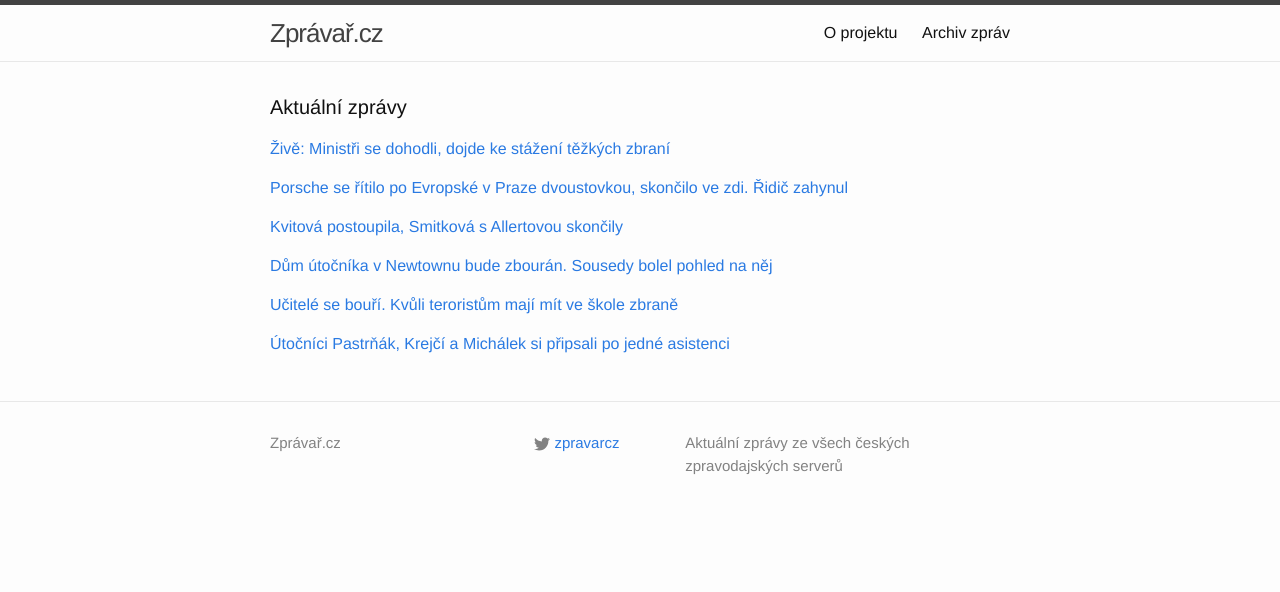
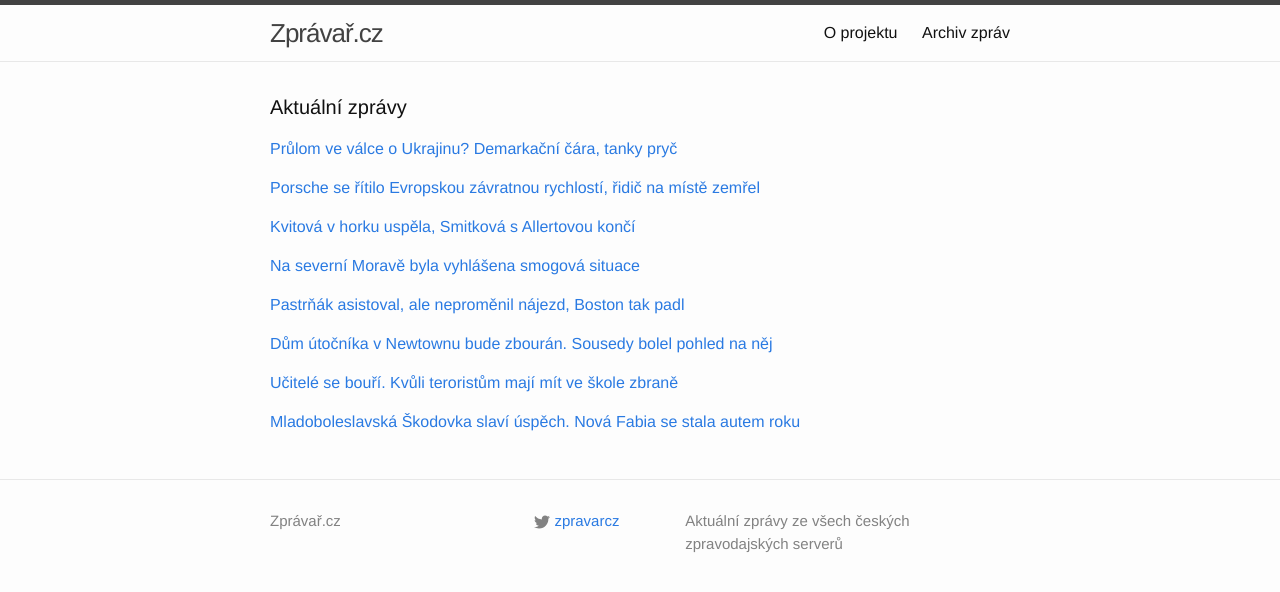
Before and after one commit to adliska/zpravar, a Jekyll site: the page built from index.html, in a window 1280 px wide. Shown: the top 592 px of the page. Built offline with Jekyll 4.4.1, drawn with Linux system fonts in a browser that asks for light colours.

Commit message:
zpravar news update

```diff
--- a/index.html
+++ b/index.html
@@ -5,9 +5,10 @@ layout: default
 <div class="home">
     <h1 class="page-heading">Aktuální zprávy</h1>
 
-<p><a href="javascript:;" onclick="toggle_visibility('zpravy0')">Živě: Ministři se dohodli, dojde ke stážení těžkých zbraní</a></p>
+<p><a href="javascript:;" onclick="toggle_visibility('zpravy0')">Průlom ve válce o Ukrajinu? Demarkační čára, tanky pryč</a></p>
 <div id="zpravy0" style="display:none">
 <ul>
+<li><a href=http://www.tyden.cz/rubriky/zahranici/rusko-a-okoli/prulom-ve-valce-o-ukrajinu-demarkacni-cara-tanky-pryc_330919.html>Průlom ve válce o Ukrajinu? Demarkační čára, tanky pryč - www.tyden.cz</a></li>
 <li><a href=http://zpravy.aktualne.cz/zahranici/zive-ctvrtek-22-ledna-ukrajina-rusko-separatiste/r~dc9eade8a17f11e49e4b0025900fea04/>Živě: Ministři se dohodli, dojde ke stážení těžkých zbraní - zpravy.aktualne.cz</a></li>
 <li><a href=http://www.lidovky.cz/nova-dohoda-o-primeri-na-ukrajine-ministri-stanovili-demarkacni-linii-1ep-/zpravy-svet.aspx?c=A150122_073219_ln_zahranici_ele>Nová dohoda o příměří na Ukrajině: Ministři stanovili demarkační linii  - www.lidovky.cz</a></li>
 <li><a href=http://zpravy.e15.cz/zahranicni/politika/usa-putinuv-mirovy-navrh-pro-ukrajinu-okupacni-plan-1155377>USA: Putinův mírový návrh pro Ukrajinu? Okupační plán - zpravy.e15.cz</a></li>
@@ -21,42 +22,60 @@ layout: default
 <li><a href=http://www.ceskatelevize.cz/ct24/svet/299041-kyjev-a-moskva-se-shodly-na-stazeni-zbrani-a-demarkacni-linii/>Kyjev a Moskva se shodly na stažení zbraní a demarkační linii - www.ceskatelevize.cz</a></li>
 <li><a href=http://www.ceskatelevize.cz/ct24/svet/299041-pokrok-na-schuzce-k-ukrajine-demarkacni-linie-a-postup-pri-stazeni-zbrani/>Pokrok na schůzce k Ukrajině: Demarkační linie a postup při stažení zbraní - www.ceskatelevize.cz</a></li>
 </ul>
-</div><p><a href="javascript:;" onclick="toggle_visibility('zpravy1')">Porsche se řítilo po Evropské v Praze dvoustovkou, skončilo ve zdi. Řidič zahynul</a></p>
+</div><p><a href="javascript:;" onclick="toggle_visibility('zpravy1')">Porsche se řítilo Evropskou závratnou rychlostí, řidič na místě zemřel</a></p>
 <div id="zpravy1" style="display:none">
 <ul>
+<li><a href=http://praha.idnes.cz/tragicka-nehoda-blokuje-evropskou-tridu-fdx-/praha-zpravy.aspx?c=A150122_074147_praha-zpravy_jpl>Porsche se řítilo Evropskou závratnou rychlostí, řidič na místě zemřel - praha.idnes.cz</a></li>
 <li><a href=http://www.novinky.cz/krimi/359464-porsche-se-ritilo-po-evropske-v-praze-dvoustovkou-skoncilo-ve-zdi-ridic-zahynul.html>Porsche se řítilo po Evropské v Praze dvoustovkou, skončilo ve zdi. Řidič zahynul - www.novinky.cz</a></li>
 <li><a href=http://www.tyden.cz/rubriky/domaci/smrtelna-nehoda-blokuje-prahu-ridic-porsche-jel-jako-silenec_330921.html>Smrtelná nehoda blokuje Prahu. Řidič porsche jel jako šílenec - www.tyden.cz</a></li>
 <li><a href=http://www.novinky.cz/krimi/359464-auto-se-ritilo-po-evropske-v-praze-dvoustovkou-skoncilo-ve-zdi-ridic-zahynul.html>Auto se řítilo po Evropské v Praze dvoustovkou, skončilo ve zdi. Řidič zahynul - www.novinky.cz</a></li>
 <li><a href=http://www.novinky.cz/krimi/359464-auto-jelo-po-evropske-v-praze-dvoustovkou-skoncilo-ve-zdi-ridic-zahynul.html>Auto jelo po Evropské v Praze dvoustovkou, skončilo ve zdi. Řidič zahynul - www.novinky.cz</a></li>
 </ul>
-</div><p><a href="javascript:;" onclick="toggle_visibility('zpravy2')">Kvitová postoupila, Smitková s Allertovou skončily</a></p>
+</div><p><a href="javascript:;" onclick="toggle_visibility('zpravy2')">Kvitová v horku uspěla, Smitková s Allertovou končí</a></p>
 <div id="zpravy2" style="display:none">
 <ul>
+<li><a href=http://www.tyden.cz/rubriky/sport/tenis/kvitova-v-horku-uspela-smitkova-s-allertovou-konci_330925.html>Kvitová v horku uspěla, Smitková s Allertovou končí - www.tyden.cz</a></li>
 <li><a href=http://www.sportovninoviny.cz/zpravy/kvitova-postoupila-smitkova-s-allertovou-skoncily/1171918>Kvitová postoupila, Smitková s Allertovou skončily - www.sportovninoviny.cz</a></li>
 <li><a href=http://sport.idnes.cz/tenisove-australian-open-druhe-kolo-d7r-/tenis.aspx?c=A150122_051909_tenis_vis>V australském parnu Smitková neuspěla - sport.idnes.cz</a></li>
 <li><a href=http://www.sportovninoviny.cz/zpravy/ceska-tenistka-smitkova-nepostoupila-na-australian-open/1171918>Česká tenistka Smitková nepostoupila na Australian Open - www.sportovninoviny.cz</a></li>
 <li><a href=http://sport.idnes.cz/v-australskem-parnu-smitkova-neuspela-dyz-/tenis.aspx?c=A150122_051909_tenis_vis>V australském parnu Smitková neuspěla - sport.idnes.cz</a></li>
 </ul>
-</div><p><a href="javascript:;" onclick="toggle_visibility('zpravy3')">Dům útočníka v Newtownu bude zbourán. Sousedy bolel pohled na něj</a></p>
+</div><p><a href="javascript:;" onclick="toggle_visibility('zpravy3')">Na severní Moravě byla vyhlášena smogová situace</a></p>
 <div id="zpravy3" style="display:none">
+<ul>
+<li><a href=http://www.denik.cz/z_domova/na-severni-morave-byla-vyhlasena-smogova-situace-20150122.html>Na severní Moravě byla vyhlášena smogová situace - www.denik.cz</a></li>
+<li><a href=http://ostrava.idnes.cz/smogova-situace-na-severni-morave-v-ostrave-fzl-/ostrava-zpravy.aspx?c=A150122_073539_ostrava-zpravy_skr>Meteorologové na severu Moravy vyhlásili smogovou situaci - ostrava.idnes.cz</a></li>
+<li><a href=http://zpravy.aktualne.cz/regiony/moravskoslezsky/meteorologove-vyhlasili-na-ostravsku-smogovou-situaci/r~41c4531ca20211e4ab15002590604f2e/>Meteorologové vyhlásili na Ostravsku smogovou situaci - zpravy.aktualne.cz</a></li>
+<li><a href=http://www.lidovky.cz/na-karvinsku-ostravsku-a-frydecko-mistecku-je-smogova-situace-pby-/zpravy-domov.aspx?c=A150122_073146_ln_domov_sij>Na Karvinsku, Ostravsku a Frýdecko-Místecku je smogová situace  - www.lidovky.cz</a></li>
+</ul>
+</div><p><a href="javascript:;" onclick="toggle_visibility('zpravy4')">Pastrňák asistoval, ale neproměnil nájezd, Boston tak padl</a></p>
+<div id="zpravy4" style="display:none">
+<ul>
+<li><a href=http://sport.aktualne.cz/pastrnak-asistoval-ale-nepromenil-najezd-boston-tak-padl/r~bc64861aa20111e486b9002590604f2e/>Pastrňák asistoval, ale neproměnil nájezd, Boston tak padl - sport.aktualne.cz</a></li>
+<li><a href=http://hokej.idnes.cz/pastrnak-krejci-a-michalek-asistovali-d88-/nhl.aspx?c=A150122_071901_nhl_Mkr>Útočníci Pastrňák, Krejčí a Michálek si připsali po jedné asistenci - hokej.idnes.cz</a></li>
+<li><a href=http://www.denik.cz/hokej/michalek-se-v-nhl-porval-a-prihral-na-vitezny-gol-20150122.html>Michálek se v NHL porval a přihrál na vítězný gól - www.denik.cz</a></li>
+<li><a href=http://www.sportovninoviny.cz/zpravy/michalek-se-v-nhl-porval-a-prihral-na-vitezny-gol/1171928>Michálek se v NHL porval a přihrál na vítězný gól - www.sportovninoviny.cz</a></li>
+</ul>
+</div><p><a href="javascript:;" onclick="toggle_visibility('zpravy5')">Dům útočníka v Newtownu bude zbourán. Sousedy bolel pohled na něj</a></p>
+<div id="zpravy5" style="display:none">
 <ul>
 <li><a href=http://zpravy.idnes.cz/newtown-dum-zboura-adam-lanza-masakr-ve-skole-fap-/zahranicni.aspx?c=A150122_063448_zahranicni_skr>Dům útočníka v Newtownu bude zbourán. Sousedy bolel pohled na něj - zpravy.idnes.cz</a></li>
 <li><a href=http://zpravy.idnes.cz/newton-dum-zboura-adam-lanza-masakr-ve-skole-fzs-/zahranicni.aspx?c=A150122_063448_zahranicni_skr>Dům útočníka v Newtownu bude zbourán. Sousedy bolel pohled na něj - zpravy.idnes.cz</a></li>
 <li><a href=http://www.novinky.cz/zahranicni/amerika/359463-dum-skolniho-vraha-z-newtownu-zbouraji.html>Dům školního vraha z Newtownu zbourají - www.novinky.cz</a></li>
 <li><a href=http://www.ceskenoviny.cz/zpravy/zpravy/urady-v-americkem-newtownu-rozhodly-o-zbourani-domu-utocnika/1171920>Úřady v americkém Newtownu rozhodly o zbourání domu útočníka - www.ceskenoviny.cz</a></li>
 </ul>
-</div><p><a href="javascript:;" onclick="toggle_visibility('zpravy4')">Učitelé se bouří. Kvůli teroristům mají mít ve škole zbraně</a></p>
-<div id="zpravy4" style="display:none">
+</div><p><a href="javascript:;" onclick="toggle_visibility('zpravy6')">Učitelé se bouří. Kvůli teroristům mají mít ve škole zbraně</a></p>
+<div id="zpravy6" style="display:none">
 <ul>
 <li><a href=http://zpravy.aktualne.cz/zahranici/ucitele-se-bouri-kvuli-teroristum-maji-mit-ve-skole-zbrane/r~06a3102ea1fe11e49bec0025900fea04/>Učitelé se bouří. Kvůli teroristům mají mít ve škole zbraně - zpravy.aktualne.cz</a></li>
 <li><a href=http://www.ceskatelevize.cz/ct24/svet/299049-pakistansti-citele-odmitaji-nosit-zbran-mame-ucit-ne-se-starat-o-bezpecnost/>Pákistánští čitelé odmítají nosit zbraň: Máme učit, ne se starat o bezpečnost - www.ceskatelevize.cz</a></li>
 <li><a href=http://www.ceskenoviny.cz/zpravy/zpravy/pakistanskym-ucitelum-se-nelibi-navrh-aby-nosili-do-skoly-zbrane/1171917>Pákistánským učitelům se nelíbí návrh, aby nosili do školy zbraně - www.ceskenoviny.cz</a></li>
 </ul>
-</div><p><a href="javascript:;" onclick="toggle_visibility('zpravy5')">Útočníci Pastrňák, Krejčí a Michálek si připsali po jedné asistenci</a></p>
-<div id="zpravy5" style="display:none">
+</div><p><a href="javascript:;" onclick="toggle_visibility('zpravy7')">Mladoboleslavská Škodovka slaví úspěch. Nová Fabia se stala autem roku </a></p>
+<div id="zpravy7" style="display:none">
 <ul>
-<li><a href=http://hokej.idnes.cz/pastrnak-krejci-a-michalek-asistovali-d88-/nhl.aspx?c=A150122_071901_nhl_Mkr>Útočníci Pastrňák, Krejčí a Michálek si připsali po jedné asistenci - hokej.idnes.cz</a></li>
-<li><a href=http://www.denik.cz/hokej/michalek-se-v-nhl-porval-a-prihral-na-vitezny-gol-20150122.html>Michálek se v NHL porval a přihrál na vítězný gól - www.denik.cz</a></li>
-<li><a href=http://www.sportovninoviny.cz/zpravy/michalek-se-v-nhl-porval-a-prihral-na-vitezny-gol/1171928>Michálek se v NHL porval a přihrál na vítězný gól - www.sportovninoviny.cz</a></li>
+<li><a href=http://www.lidovky.cz/mladoboleslavska-skodovka-slavi-uspech-nova-fabia-se-stala-autem-roku-1ep-/auto.aspx?c=A150122_075905_ln-auto_ele>Mladoboleslavská Škodovka slaví úspěch. Nová Fabia se stala autem roku  - www.lidovky.cz</a></li>
+<li><a href=http://www.financninoviny.cz/zpravodajstvi/zpravy/autem-roku-2015-se-stala-nova-fabia-pred-volkswagenem-passat/1171939>Autem roku 2015 se stala nová Fabia před Volkswagenem Passat - www.financninoviny.cz</a></li>
+<li><a href=http://auto.idnes.cz/auto-roku-2015-cy0-/automoto.aspx?c=A150122_005329_automoto_fdv>Titul Auto roku 2015 patří v Česku Škodě Fabii - auto.idnes.cz</a></li>
 </ul>
 </div></div>
```
